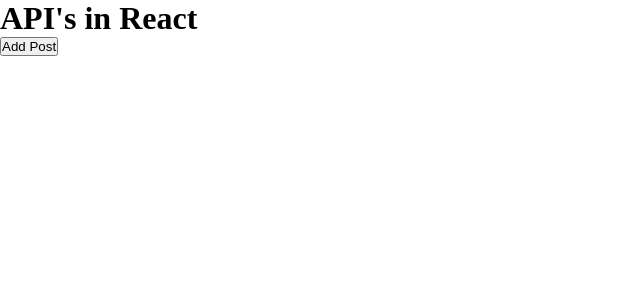
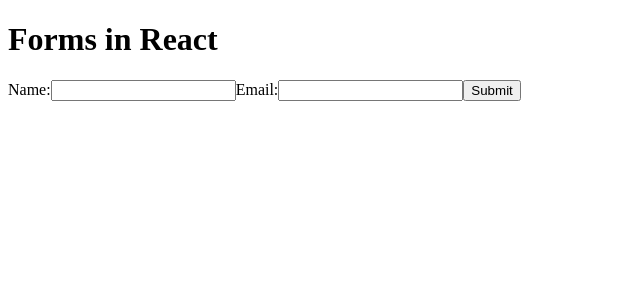
Before and after one commit to akashvarmak/React-portfolio-project, a React (Vite) app: page / in a window 1280 px wide. Shown: the top 300 px of the page, without its empty margins (0-640 px from the left). Built offline with nearby package versions, Linux system fonts and the light colour scheme.

Commit message:
340-Introduction to forms

```diff
--- a/src/App.jsx
+++ b/src/App.jsx
@@ -1,51 +1,44 @@
-import React, { useEffect, useState } from 'react';
-import './App.css'
-import axios from 'axios'
-
-const api = axios.create({
-    baseURL: 'https://jsonplaceholder.typicode.com',
-    headers: {
-      'Authorization' : 'Bearer <TOKEN>',
-      'Content-Type' : 'application/json'
-    }
-});
-
-api.interceptors.request.use(request => {
-    console.log("Starting request ", request);
-    return request;
-});
-
-
-
-// axios.interceptors.request.use(request => {
-//  console.log('Starting Request');
-//  return request;
-// });
+import { useState } from "react";
 
 function App() {
-  const[data, setData] = useState();
-  const handleSubmit = (event) =>{
-    event.preventDefault();
-    const newPost = {title : 'foo',
-      body: 'bar',
-      userId: 1
-    }
+  const [formData, setFormData] = useState({name:'', email: ''});
+  const handleSubmit = (e) => {
+    e.preventDefault();
+    console.log('Form Data Submitted ', formData);
+  };
 
-    api.post('/posts', newPost)
-    .then(response => {
-      console.log('New Post Added: ', response.data);
-      setData([response.data]);
-    })
-
+  const handleChange = (e) => {
+    // console.log(formData.name);
+    setFormData({...formData, [e.target.name]:e.target.value})
   };
 
   return (
 
     <div>
-      <h1>API's in React</h1>
+      <h1>Forms in React</h1>
       <form onSubmit={handleSubmit}>
-        <button type='submit'>Add Post</button>
+         <label>
+           Name:
+           <input
+             type='text'
+             name = 'name'
+             value = {formData.name}
+             onChange={handleChange}>
+             </input>
+         </label>
+
+         <label>
+           Email:
+           <input
+             type='email'
+             name = 'email'
+             value = {formData.email}
+             onChange={handleChange}>
+             </input>
+         </label>
+         <button type='submit'>Submit</button>
       </form>
+
 
 
     </div>
```
Also changed, not shown: src/assets/api/api.js (deleted).
